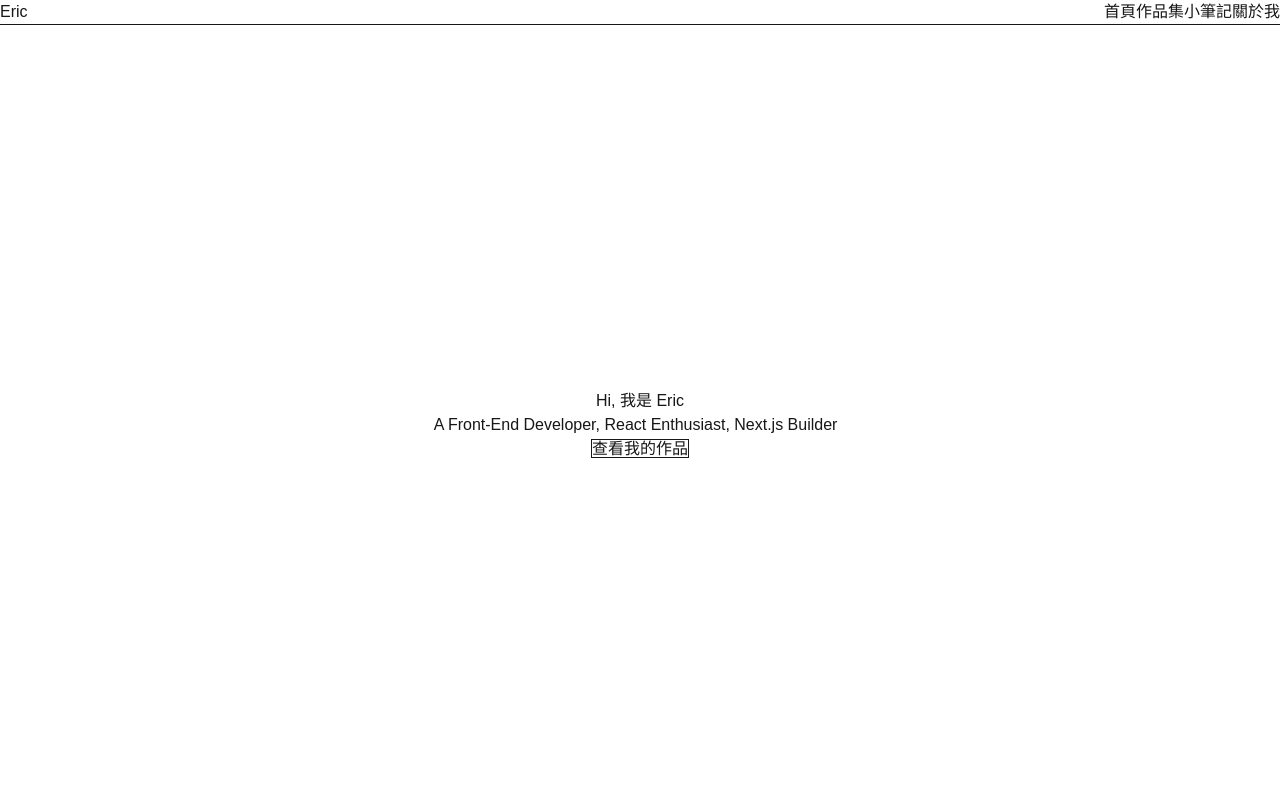
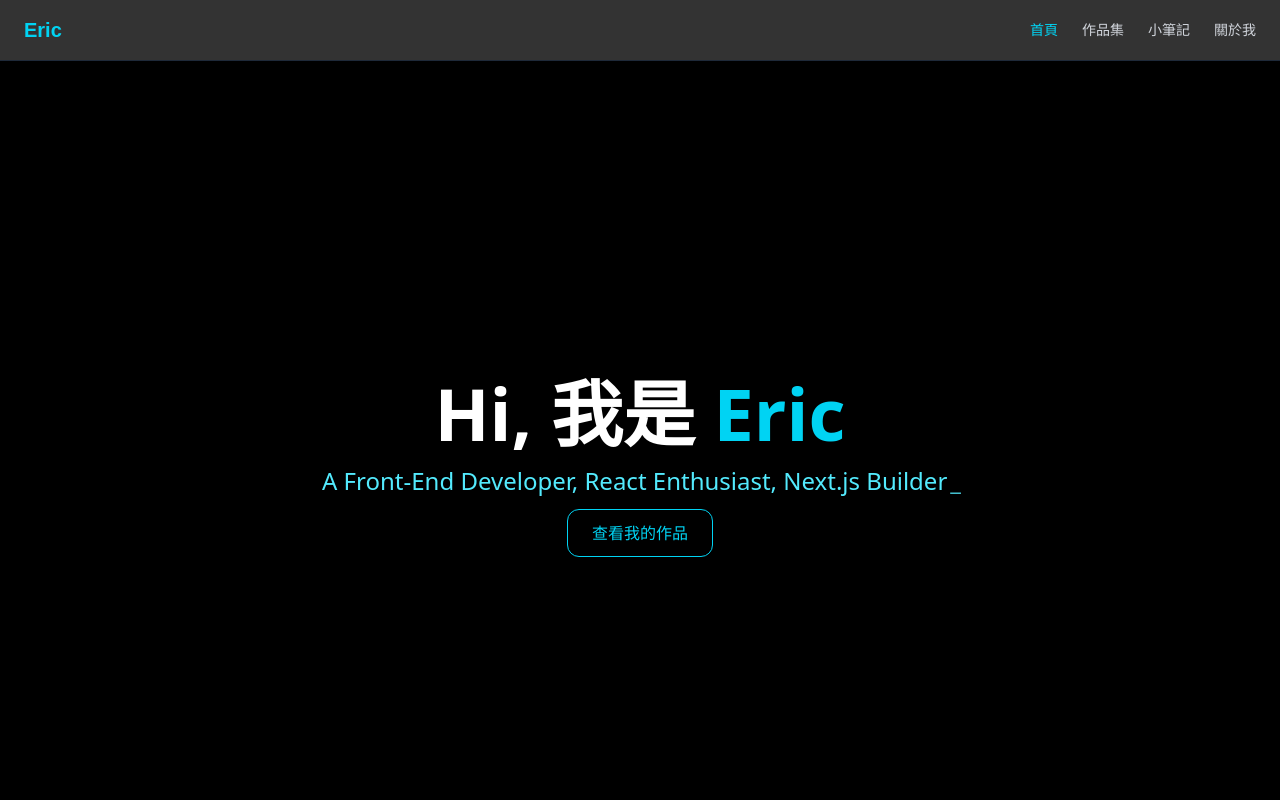
Before and after one commit to 54hanyi/ericchen-website-pro, a Next.js app: page / in a window 1280 px wide. Shown: the top 800 px of the page. Built offline with nearby package versions, Linux system fonts and the light colour scheme.

Commit message:
fix: 依照 Tailwind v4 改用 @import 模式，修正樣式無法生效的錯誤

```diff
--- a/app/globals.css
+++ b/app/globals.css
@@ -1,6 +1,5 @@
 /* ✅ 使用新版 Tailwind v4 的 import 寫法 */
-@import "tailwindcss/preflight";
-@import "tailwindcss/utilities";
+@import 'tailwindcss';
 
 /* ✅ 自訂 CSS 變數與樣式 */
 :root {
```
